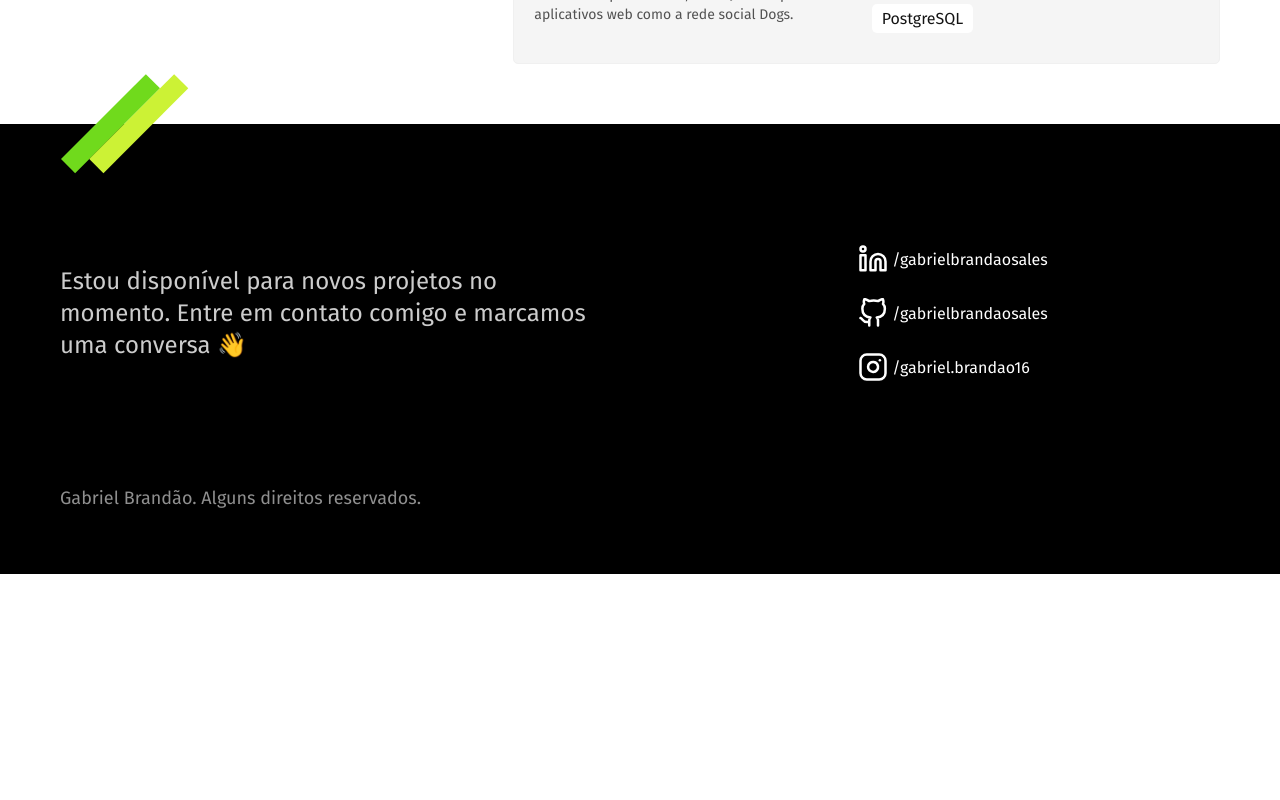
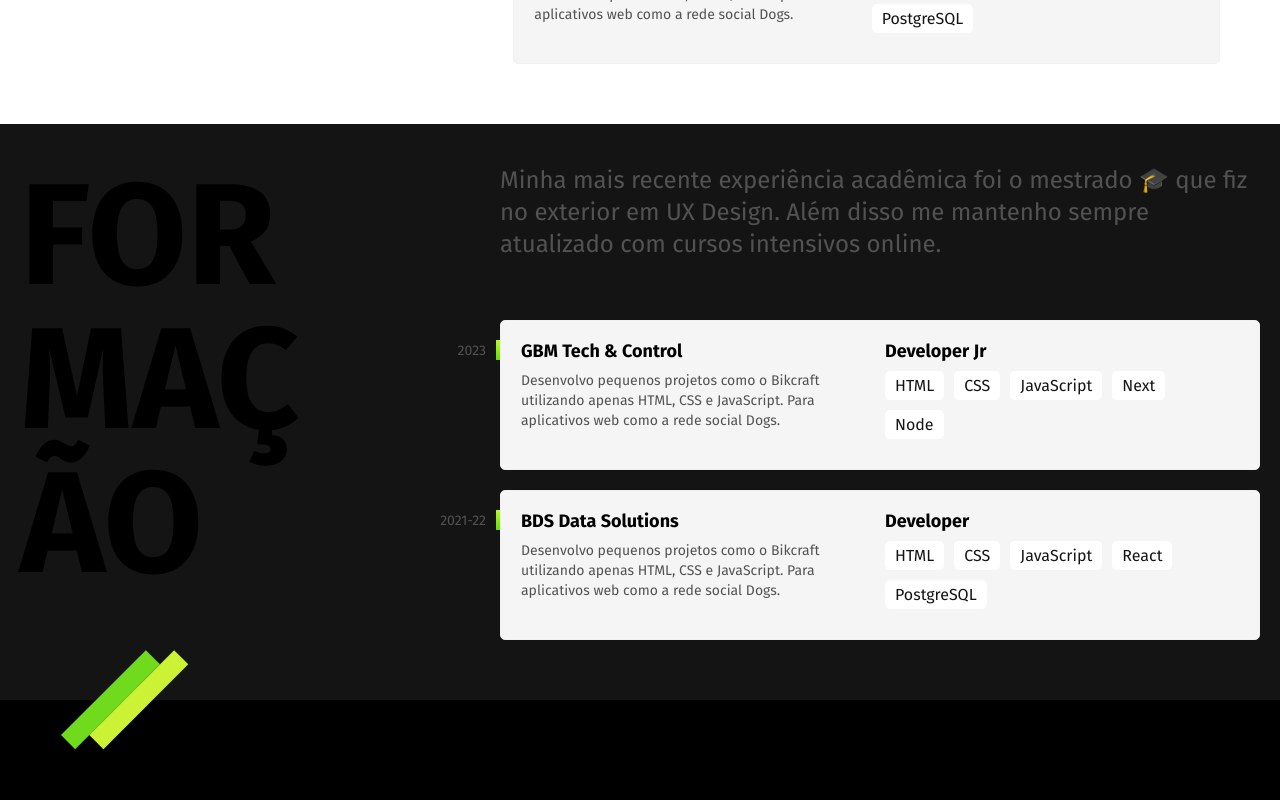
Before and after one commit to gabrielbrandaosales/my-portfolio, a Next.js app: page / in a window 1280 px wide. Shown: the part 1180-1980 px from the top of the page. Before the commit the page ends 1754 px from the top, so only its background shows below. Built offline with nearby package versions, Linux system fonts and the light colour scheme.

Commit message:
fix: import education in pages

```diff
--- a/src/pages/index.tsx
+++ b/src/pages/index.tsx
@@ -6,6 +6,7 @@ import Experience from '@/components/Experience';
 import Footer from '@/components/Layout/Footer';
 import Main from '@/components/Layout/Main';
 import ScrollToTopButton from '@/components/Buttons/ScrollToTop';
+import Education from '@/components/Education';
 
 const inter = Inter({ subsets: ['latin'] });
 const fira = Fira_Sans({
@@ -29,6 +30,7 @@ export default function Home() {
       <Main>
         <Introduction />
         <Experience />
+        <Education />
         <ScrollToTopButton />
       </Main>
       <Footer />
```
